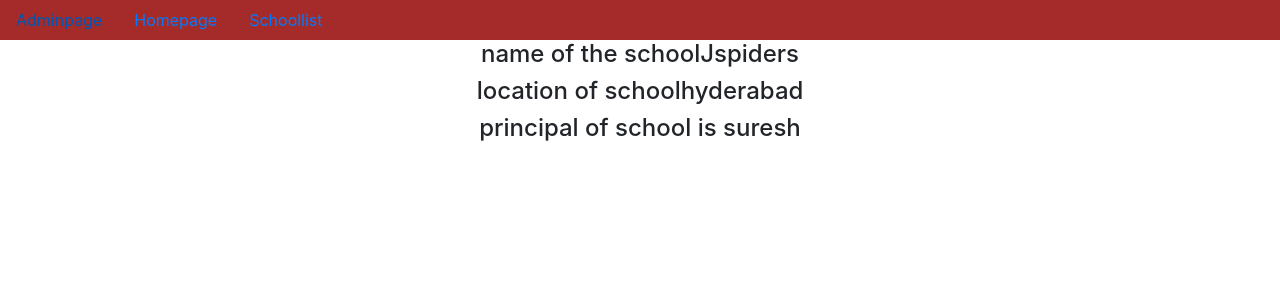
After one commit to sureshgundluri/class-b-view-listview-, a Django app: page /1/ in a window 1280 px wide. The commit adds this page. Shown: the top 300 px of the page. Run offline with Django 4.2, Linux system fonts and the light colour scheme; data comes from the database, SQL or seed files in the repository.

Commit message:
first commit

```diff
--- a/app/models.py
+++ b/app/models.py
@@ -10,13 +10,13 @@
         return self.name
 
     def get_absolute_url(self):
-        return reverse('')
+        return reverse('details',kwargs={'pk':self.pk})
 
 
 
 class Student(models.Model):
     name=models.CharField(max_length=30)
     age=models.IntegerField()
-    school=models.ForeignKey(School,on_delete=models.CASCADE)
+    school=models.ForeignKey(School,on_delete=models.CASCADE,related_name='students')
     def __str__(self):
         return  self.name
--- a/app/views.py
+++ b/app/views.py
@@ -1,5 +1,5 @@
 from django.shortcuts import render
-from django.views.generic import ListView
+from django.views.generic import ListView,DetailView,TemplateView
 from app.models import *
 # Create your views here.
 class school_list(ListView):
@@ -8,3 +8,10 @@
     #template_name='app/School_list.html'
     #queryset=School.objects.all()
     ordering=['name']
+class School_details(DetailView):
+    model=School
+    context_object_name='sc'
+
+
+class Homepage(TemplateView):
+    template_name='app/Homepage.html'
--- a/project36/urls.py
+++ b/project36/urls.py
@@ -14,10 +14,14 @@
     2. Add a URL to urlpatterns:  path('blog/', include('blog.urls'))
 """
 from django.contrib import admin
-from django.urls import path
+from django.urls import path,re_path
 from app.views import *
 
 urlpatterns = [
     path('admin/', admin.site.urls),
     path('school_list/',school_list.as_view(),name='school_list'),
+    path('Homepage/',Homepage.as_view(),name='Homepage'),
+    re_path('(?P<pk>\d+)/',School_details.as_view(),name='details')
+
+
 ]
--- /dev/null
+++ b/templates/app/School_detail.html
@@ -0,0 +1,11 @@
+{% extends 'app/dummy.html' %}
+
+{% block title %}
+    <title>School details</title>
+{% endblock %}
+
+{% block body_block %}
+        <h4>name of the school{{sc.name}}</h4>
+        <h4>location of school{{sc.location}}</h4>
+        <h4>principal of school is {{sc.principal}}</h4>
+{% endblock %}
--- /dev/null
+++ b/templates/app/dummy.html
@@ -0,0 +1,40 @@
+<!doctype html>
+<html lang="en">
+  <head>
+    <!-- Required meta tags -->
+    <meta charset="utf-8">
+    <meta name="viewport" content="width=device-width, initial-scale=1, shrink-to-fit=no">
+
+    <!-- Bootstrap CSS -->
+    <link rel="stylesheet" href="https://cdn.jsdelivr.net/npm/bootstrap@4.6.2/dist/css/bootstrap.min.css" integrity="sha384-xOolHFLEh07PJGoPkLv1IbcEPTNtaed2xpHsD9ESMhqIYd0nLMwNLD69Npy4HI+N" crossorigin="anonymous">
+    {% block title %}
+    <title>Hello, world!</title>
+    {% endblock %}
+  </head>
+  <body>
+    <center>
+    <nav class="nav" style="background-color: brown;" style="color:rgb(255, 240, 254)">
+        <a href="{% url 'admin:index' %}" class="nav-link">Adminpage</a>
+        <a href="{% url 'Homepage' %}" class="nav-link">Homepage</a>
+        <a href="{% url 'school_list' %}" class="nav-link">Schoollist</a>
+    </nav>
+
+    {% block body_block %}
+
+    {% endblock %}
+
+    <!-- Optional JavaScript; choose one of the two! -->
+
+    <!-- Option 1: jQuery and Bootstrap Bundle (includes Popper) -->
+    <script src="https://cdn.jsdelivr.net/npm/jquery@3.5.1/dist/jquery.slim.min.js" integrity="sha384-DfXdz2htPH0lsSSs5nCTpuj/zy4C+OGpamoFVy38MVBnE+IbbVYUew+OrCXaRkfj" crossorigin="anonymous"></script>
+    <script src="https://cdn.jsdelivr.net/npm/bootstrap@4.6.2/dist/js/bootstrap.bundle.min.js" integrity="sha384-Fy6S3B9q64WdZWQUiU+q4/2Lc9npb8tCaSX9FK7E8HnRr0Jz8D6OP9dO5Vg3Q9ct" crossorigin="anonymous"></script>
+
+    <!-- Option 2: Separate Popper and Bootstrap JS -->
+    <!--
+    <script src="https://cdn.jsdelivr.net/npm/jquery@3.5.1/dist/jquery.slim.min.js" integrity="sha384-DfXdz2htPH0lsSSs5nCTpuj/zy4C+OGpamoFVy38MVBnE+IbbVYUew+OrCXaRkfj" crossorigin="anonymous"></script>
+    <script src="https://cdn.jsdelivr.net/npm/popper.js@1.16.1/dist/umd/popper.min.js" integrity="sha384-9/reFTGAW83EW2RDu2S0VKaIzap3H66lZH81PoYlFhbGU+6BZp6G7niu735Sk7lN" crossorigin="anonymous"></script>
+    <script src="https://cdn.jsdelivr.net/npm/bootstrap@4.6.2/dist/js/bootstrap.min.js" integrity="sha384-+sLIOodYLS7CIrQpBjl+C7nPvqq+FbNUBDunl/OZv93DB7Ln/533i8e/mZXLi/P+" crossorigin="anonymous"></script>
+    -->
+</center>
+  </body>
+</html>
```
Also changed, not shown: templates/app/Homepage.html (added, +8 -0 lines), templates/app/school_list.html (+12 -15 lines).
